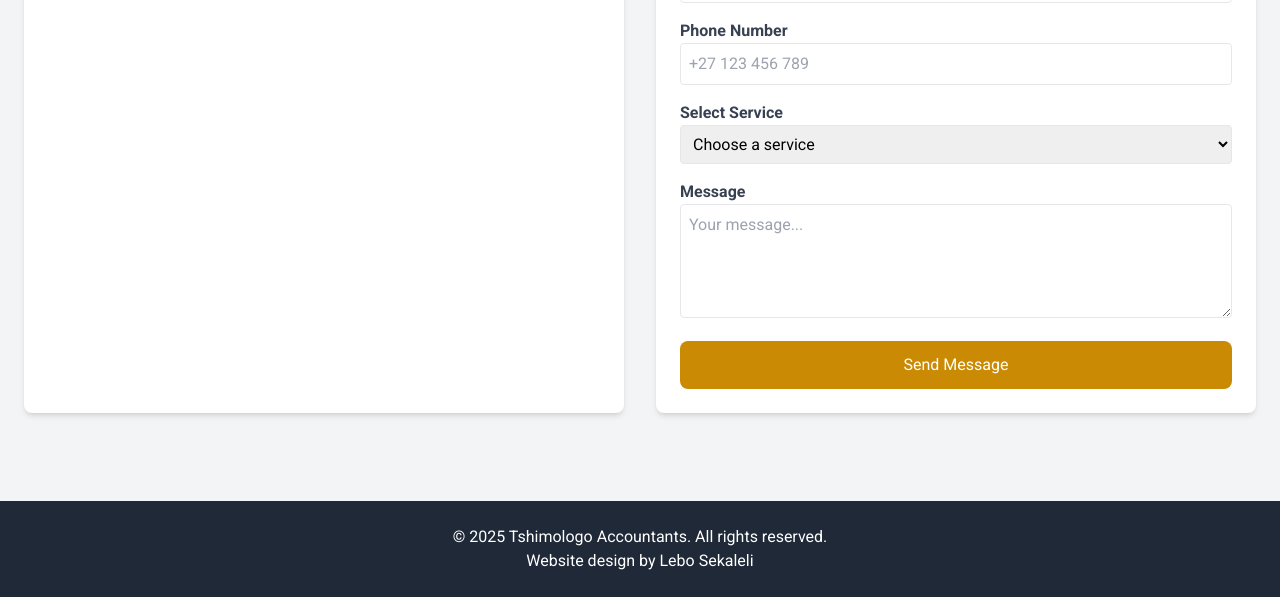
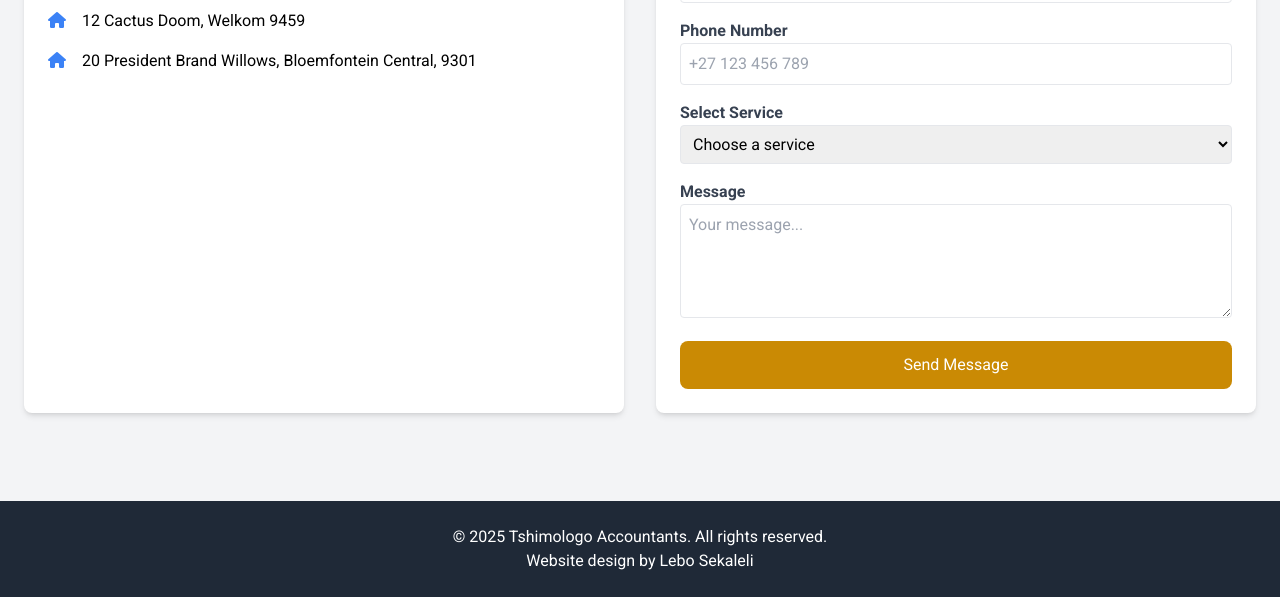
Before and after one commit to lebogang-developer/tshimologo-landing-page, a website: page home.html in a window 1280 px wide. Shown: the part 2955-3552 px from the top of the page. Drawn offline with nearby package versions, Linux system fonts and the light colour scheme.

Commit message:
New address added

```diff
--- a/home.html
+++ b/home.html
@@ -3,7 +3,12 @@
   <head>
     <meta charset="UTF-8" />
     <meta name="viewport" content="width=device-width, initial-scale=1.0" />
-    <title>Tshimologo Accountants</title>
+    <title>Tshimologo Accountants - Trusted Accounting & Tax Experts</title>
+    <meta name="description" content="Tshimologo Accountants offers expert bookkeeping, tax planning, CIPC services, and financial consulting for businesses and individuals.">
+    <meta name="keywords" content="Accounting, Tax Planning, CIPC Services, Financial Consulting, Bookkeeping">
+    <meta name="author" content="Tshimologo Accountants">
+    <meta name="robots" content="index, follow">
+    <link rel="canonical" href="https://www.tshimologoaccountants.co.za/">
     <link href="dist/output.css" rel="stylesheet" />
     <link href="https://fonts.googleapis.com/css2?family=Roboto:wght@300;400;700&display=swap" rel="stylesheet">
 
@@ -252,6 +257,14 @@
                     <p class="flex items-center"><i class="fab fa-facebook text-blue-600 mr-3"></i> <a href="https://www.facebook.com/share/1Bypp3uXSF/" target="_blank" class="text-gray-700 hover:text-blue-600">Facebook</a></p>
                     <p class="flex items-center"><i class="fab fa-linkedin text-blue-600 mr-3"></i> <a href="https://www.linkedin.com/in/otshwaro-pule-177602125/" target="_blank" class="text-gray-700 hover:text-blue-600">LinkedIn</a></p>
                 </div>
+                <div class="mt-4 space-y-4">
+                  <p class="flex-center items-center"><i class="fas fa-home text-blue-500 mr-3"></i>
+                    12 Cactus Doom, Welkom 9459
+                  </p>
+                  <p class="flex-center items-center"><i class="fas fa-home text-blue-500 mr-3"></i>
+                    20 President Brand Willows, Bloemfontein Central, 9301
+                  </p>
+                </div>
             </div>
 
             <!-- Contact Form -->
@@ -308,10 +321,10 @@
     <!-- Footer -->
     <footer class="bg-gray-800 text-white text-center py-6 mt-10">
       <div class="container mx-auto">
-        <p>&copy; 2025 Tshimologo Accountants. All rights reserved.</p>
+        <p>&copy; <span id="current-year"></span> Tshimologo Accountants. All rights reserved.</p>
         <p>Website design by <a href="https://www.linkedin.com/in/lebogang-peter-sekaleli-b89380173/" class="text-gray" target="_blank"
           > Lebo Sekaleli</i
-        ></a> </p>
+        ></a></p>
       </div>
     </footer>
     <script src="index.js"></script>
--- a/index.js
+++ b/index.js
@@ -1,3 +1,8 @@
+// Copyright - Get full year logic
+const year = document.querySelector('#current-year');
+year.innerHTML = new Date().getFullYear();
+
+
 window.addEventListener('scroll', function () {
   let navbar = document.getElementById('navbar');
 
```
